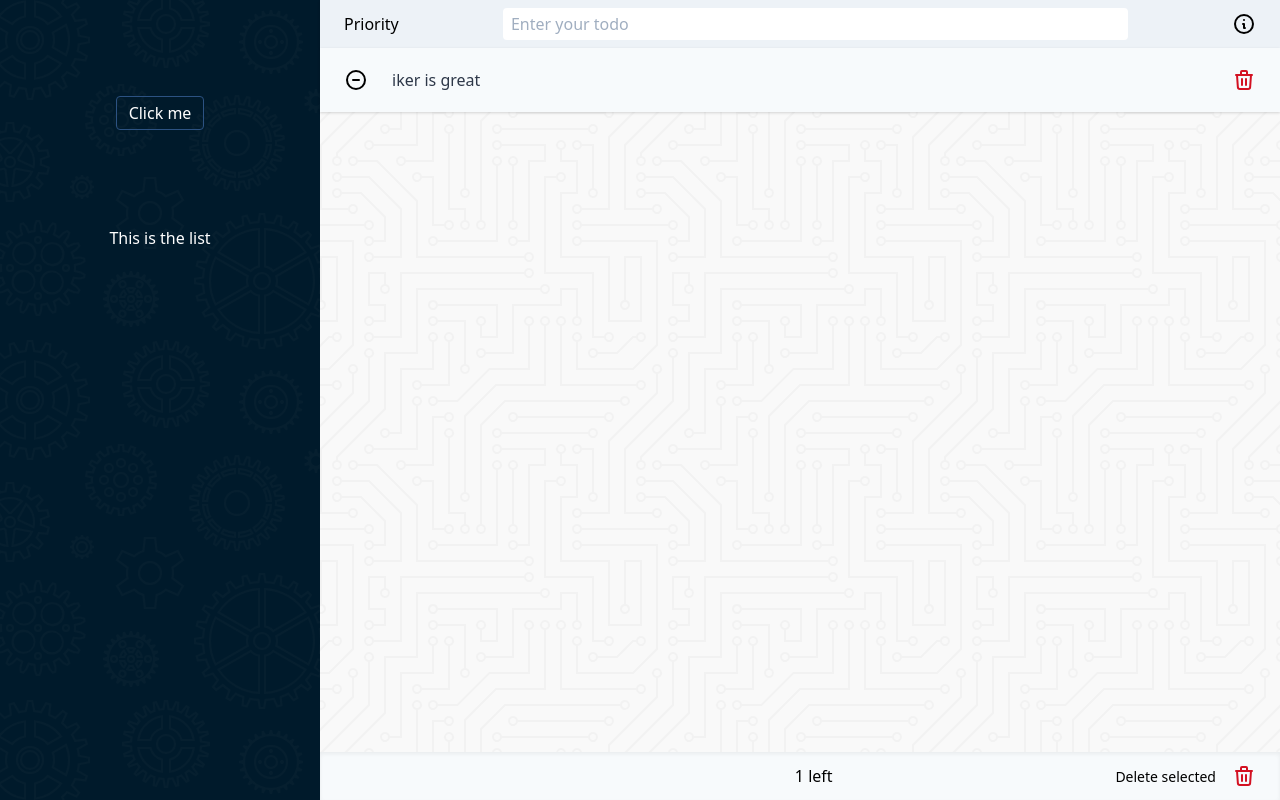
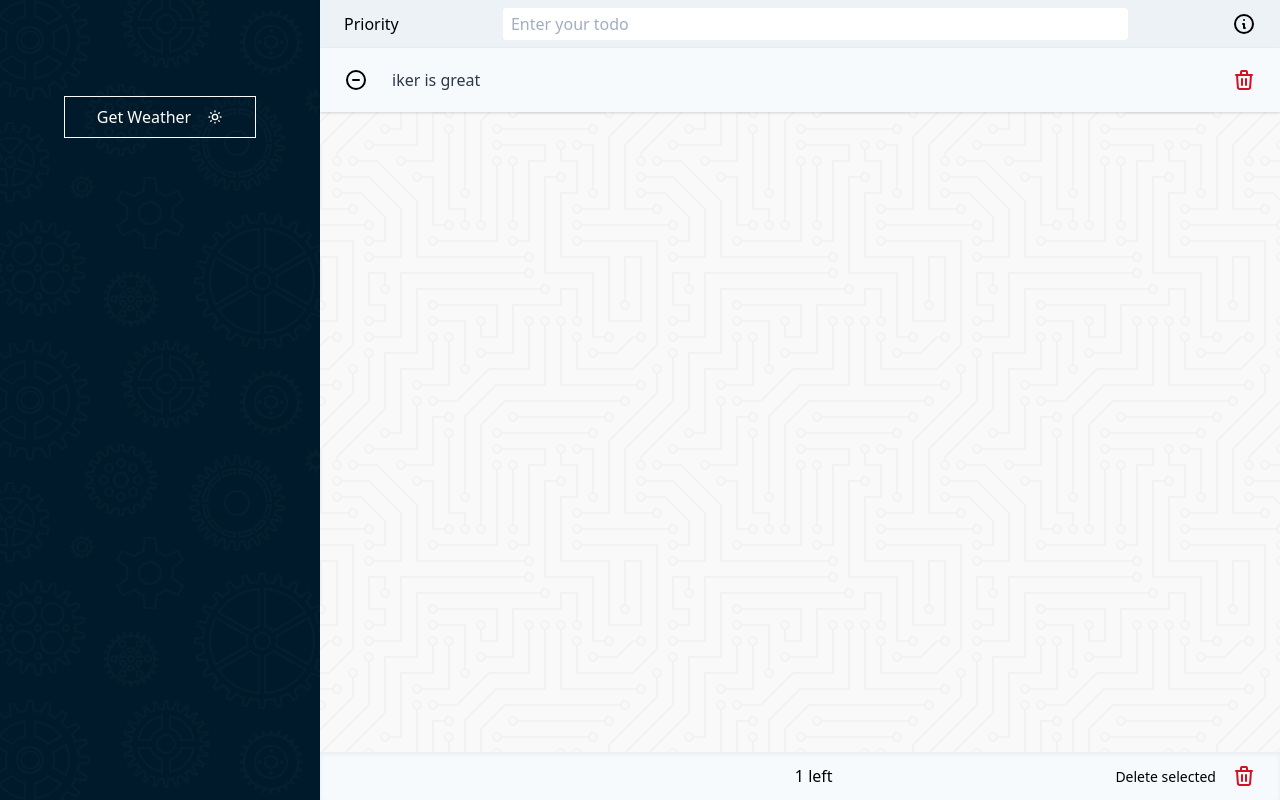
Before and after one commit to zamorai/react-todo, a React (Create React App) app: page / in a window 1280 px wide. Built offline with nearby package versions, Linux system fonts and the light colour scheme.

Commit message:
added weather card and icons

```diff
--- a/src/components/todo/Header.js
+++ b/src/components/todo/Header.js
@@ -1,5 +1,5 @@
 import React from 'react';
-import { useState, useEffect } from 'react';
+import { useState } from 'react';
 import Modal from 'react-modal';
 
 import "../../styles/header.css"
--- a/src/components/todo/Main.js
+++ b/src/components/todo/Main.js
@@ -24,7 +24,7 @@ export default function Main() {
   const bundleDelete = () => {
     var newList = todo.filter(itemz => {
       return !completed.some(itemx => {
-        return itemz.id == itemx.id
+        return itemz.id === itemx.id
       });
     })
     setTodo(newList);
--- a/src/components/todo/TodoList.js
+++ b/src/components/todo/TodoList.js
@@ -1,13 +1,10 @@
-import { render } from '@testing-library/react'
 import React from 'react';
 import Todo from './Todo';
 
 export default function TodoList(props) {
 
   const renderedItems = props.todo.map(item => {
-    return(
-       <Todo key={item.id} completedDelete={props.completedDelete} handleCompleted = {props.handleCompleted} handleDelete={props.handleDelete} id={item.id} todo ={item.todo} />
-    )
+    return <Todo key={item.id} completedDelete={props.completedDelete} handleCompleted = {props.handleCompleted} handleDelete={props.handleDelete} id={item.id} todo ={item.todo} />
   })
 
   return (
--- a/src/components/weather/Button.js
+++ b/src/components/weather/Button.js
@@ -1,14 +1,13 @@
 import React, { useEffect, useState } from 'react';
 import axios from 'axios';
 
-const KEY = '2056d6993c7c0cb16f8af096ff38cb93';
+import '../../styles/button.css'
 
-export default function Button() {
-  const[weather, setWeather] = useState({});
+export default function Button(props) {
   const[lat, setLat] = useState(null);
   const[long, setLong] = useState(null);
 
-  const getWeather = async () => {
+  const useWeather = async () => {
     navigator.geolocation.getCurrentPosition(position=>{
       setLat(position.coords.latitude);
       setLong(position.coords.longitude);
@@ -17,20 +16,22 @@ export default function Button() {
   }
 
   useEffect(() => {
-    const weather = async () => {
-      const response = await axios.get(`https://api.openweathermap.org/data/2.5/weather?lat=${lat}&lon=${long}&appid=2056d6993c7c0cb16f8af096ff38cb93`);
-      setWeather(response.data)
+    const findWeather = async () => {
+      const response = await axios.get(`https://api.openweathermap.org/data/2.5/weather?lat=${lat}&lon=${long}&units=metric&appid=2056d6993c7c0cb16f8af096ff38cb93`);
+      props.getWeather(response.data);
     }
     if(lat && long) {
-      weather();
+      findWeather();
     }
 
   }, [lat,long])
 
+
   return (
     <div>
-      <button onClick={getWeather} className='px-3 py-1 border border-blue-800 rounded lg:mt-24'>Click me</button>
-
+      <button onClick={useWeather} className='px-8 py-2 border border-gray-100 lg:mt-24 focus:outline-none custom-button flex items-center'>Get Weather <svg className='h-4 w-4 ml-4' xmlns="http://www.w3.org/2000/svg" fill="none" viewBox="0 0 24 24" stroke="currentColor">
+        <path strokeLinecap="round" strokeLinejoin="round" strokeWidth={2} d="M12 3v1m0 16v1m9-9h-1M4 12H3m15.364 6.364l-.707-.707M6.343 6.343l-.707-.707m12.728 0l-.707.707M6.343 17.657l-.707.707M16 12a4 4 0 11-8 0 4 4 0 018 0z" />
+      </svg></button>
     </div>
   )
 }
--- a/src/components/weather/Weather.js
+++ b/src/components/weather/Weather.js
@@ -1,20 +1,36 @@
 import React, { useState } from 'react';
 import Button from './Button';
-import WeatherList from './WeatherList';
 
 export default function Weather() {
-  const[weather, setWeather] = useState([]);
+  const[weather, setWeather] = useState({});
 
+  const getWeather = (data) => {
+    setWeather(data);
+  }
 
+  const renderItems = () => {
+    if(weather.name) {
+      return (
+      <div className='border border-gray-100 px-8 py-4'>
+        <span>Weather for: {weather.name}</span>
+        <div className="lg:flex lg:flex-col">
+          <span>Temperature: {weather.main.temp}</span>
+          <span> Feels Like: {weather.main.feels_like} </span>
+          <span> How's Outside: {weather.weather[0].description}</span>
+        </div>
 
+      </div>
+      )
+    }
+  }
 
   return (
     <div className='text-white flex lg:flex-col items-center justify-around h-full lg:h-auto'>
       <div>
-        <Button/>
+        <Button getWeather={getWeather}/>
       </div>
-      <div>
-        <WeatherList/>
+      <div className='lg:mt-24'>
+        {renderItems()}
       </div>
     </div>
   )
--- a/src/components/weather/WeatherList.js
+++ /dev/null
@@ -1,9 +0,0 @@
-import React from 'react';
-
-export default function WeatherList() {
-  return (
-    <div className="lg:mt-24">
-      This is the list
-    </div>
-  )
-}
--- /dev/null
+++ b/src/styles/button.css
@@ -0,0 +1,26 @@
+.custom-button {
+  transition: all 0.2s;
+  position: relative;
+}
+
+.custom-button:hover{
+  transform: scale(1.05);
+  color: black;
+}
+
+.custom-button::before{
+  position: absolute;
+  content: "";
+  bottom: 0;
+  left: 0;
+  height: 0;
+  background-color: rgb(4, 45, 58);
+  width: 100%;
+  transition: height 0.3s, background-color 0.9s;
+  z-index: -1;
+}
+
+.custom-button:hover::before {
+  height: 100%;
+  background-color: rgb(236, 236, 236);
+}
```
